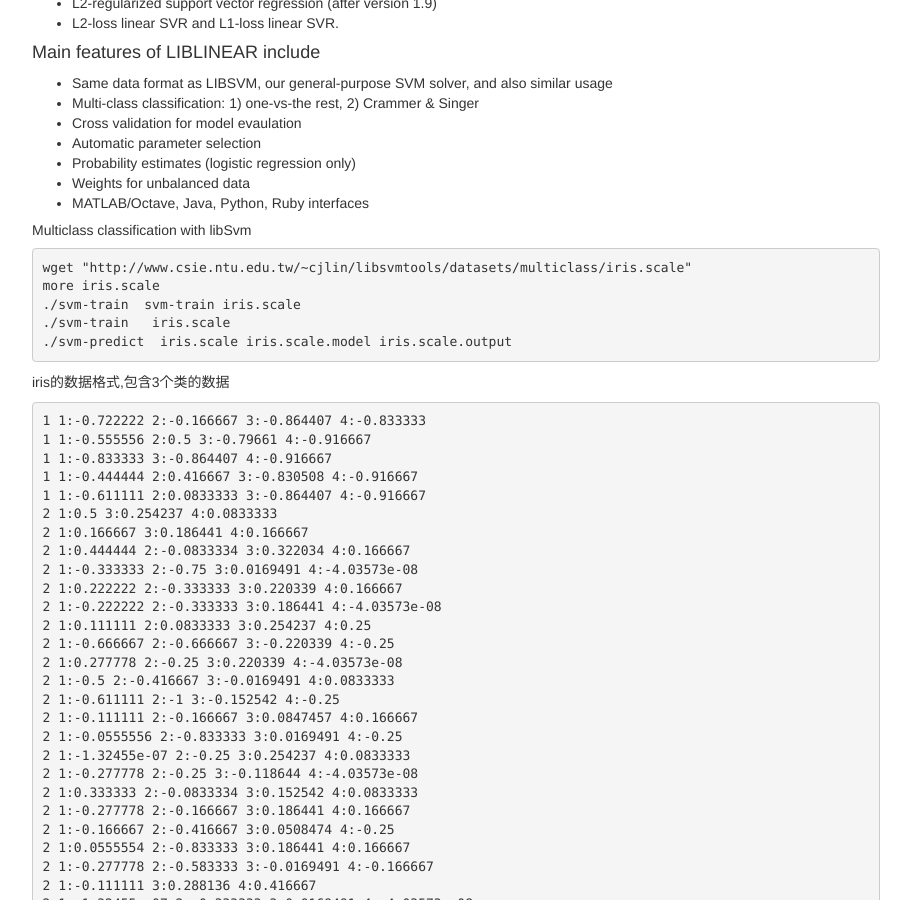
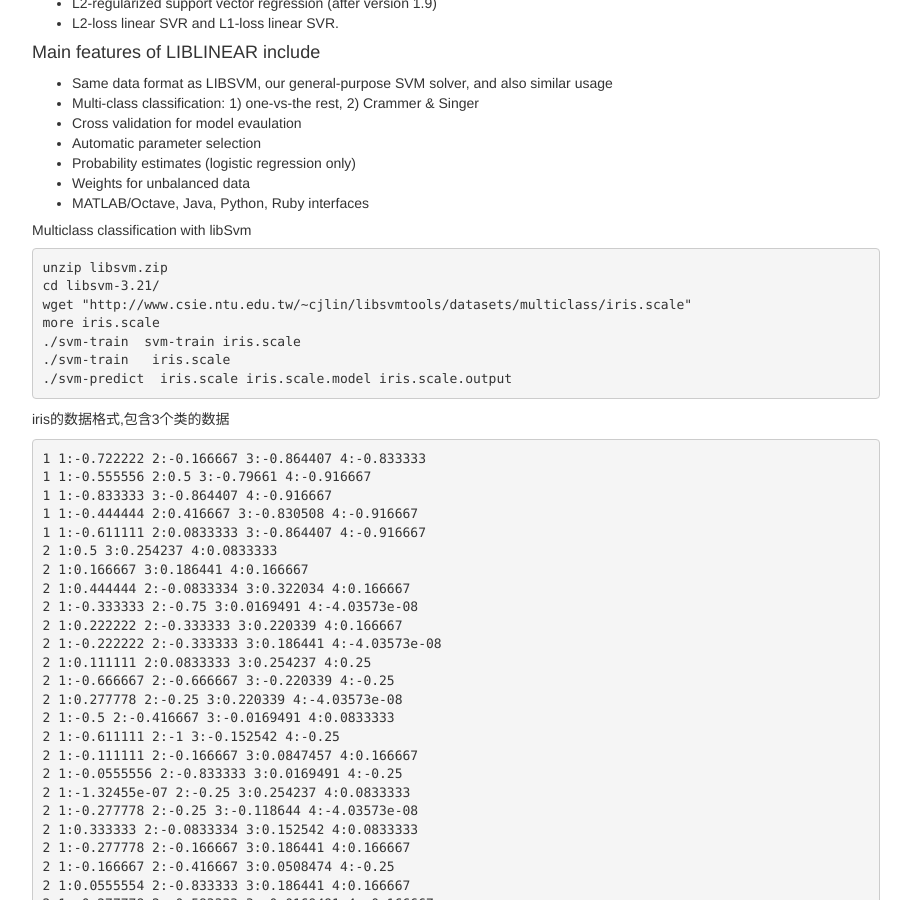
Before and after one commit to luyee/2pc.github.io, a Jekyll site: the page built from _posts/datascience/2015-09-05-LIBSVM.md, in a window 1280 px wide and 900 px high, scrolled down 461 px. Shown: the whole window, without its empty margins (38-949 px from the left). Built offline with Jekyll 4.4.1, drawn with Linux system fonts in a browser that asks for light colours; nearby versions of some CDN libraries; library files that are not in the unit come from our copies; comment, search, counter and statistics services are not loaded.

Commit message:
Update 2015-09-05-LIBSVM.md

````diff
--- a/_posts/datascience/2015-09-05-LIBSVM.md
+++ b/_posts/datascience/2015-09-05-LIBSVM.md
@@ -34,6 +34,8 @@ tags: ["ML","Datascience"]
 ##### Multiclass classification with libSvm
 
 ```
+unzip libsvm.zip
+cd libsvm-3.21/
 wget "http://www.csie.ntu.edu.tw/~cjlin/libsvmtools/datasets/multiclass/iris.scale"
 more iris.scale
 ./svm-train  svm-train iris.scale
````
